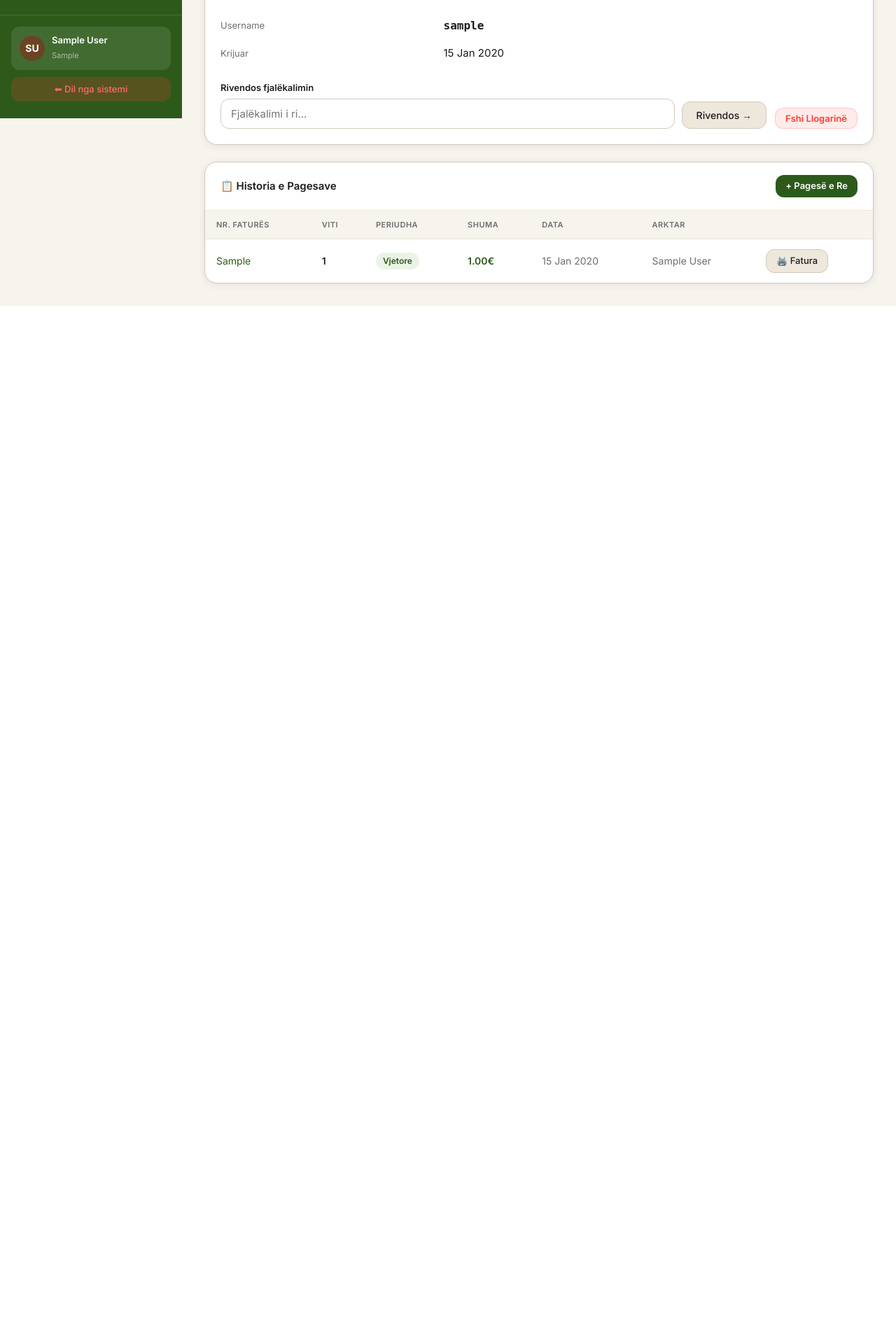
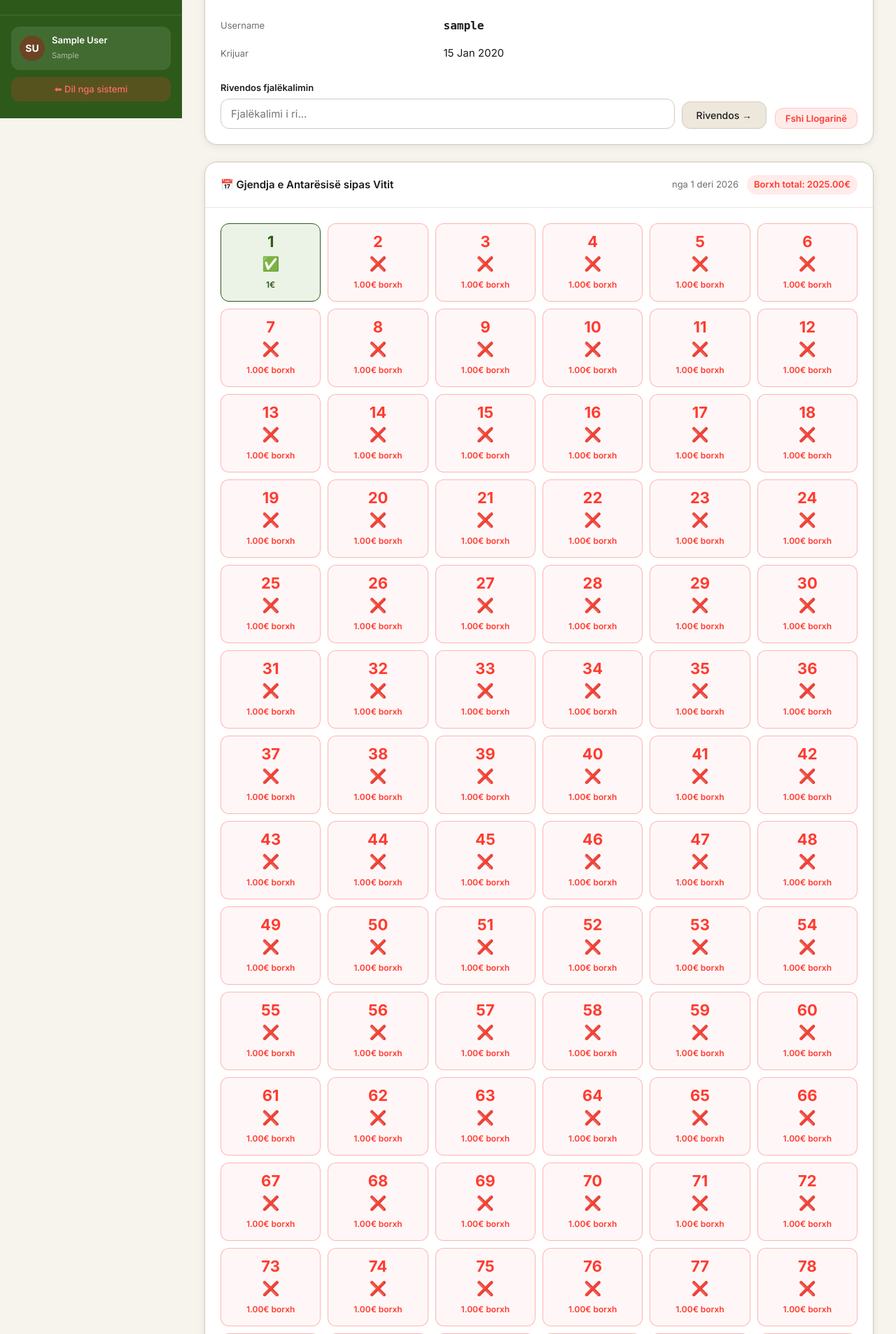
Before and after one commit to MuhamedAdemi/xhamia-pirok, a Django app: page /shtepite/1/ in a window 1280 px wide. Shown: the part 631-2537 px from the top of the page at 70% size. Before the commit the page ends 1068 px from the top, so only its background shows below. Run offline with Django 5.2, Linux system fonts and the light colour scheme; a user stored in the database is signed in; tables that the repository leaves empty hold one stand-in row (values such as "Sample post"); some libraries are stand-ins or nearby versions.

Commit message:
Shto gjendjen historike te antaresise vit-pas-viti
- Field i ri ne Shtepia: viti_fillimit_antaresise (default 2026)
- Dashboard admin per cdo shtapi tregon grile me vitet: e paguar / borxh
- Permbyllje: admin mund te ndryshoje vitin e fillimit (shkri borxhet e vjetra)
- Portali shtepie tregon gjendjen e plote vit-pas-viti
- Forma e shtepise perfshine fushen viti_fillimit_antaresise me shpjegim

Co-Authored-By: Claude Sonnet 4.6 <noreply@anthropic.com>

```diff
--- a/templates/shtepite/detaje.html
+++ b/templates/shtepite/detaje.html
@@ -145,6 +145,62 @@
 </div>
 {% endif %}
 
+<!-- Gjendja Antarësisë sipas Vitit -->
+<div class="card" style="margin-bottom:24px;">
+  <div class="card-header">
+    <h5>📅 Gjendja e Antarësisë sipas Vitit</h5>
+    <div style="display:flex; align-items:center; gap:12px;">
+      <span style="font-size:13px; color:var(--tekst-dytësor);">nga {{ shtepi.viti_fillimit_antaresise }} deri {{ viti_aktual }}</span>
+      {% if borxhi_total > 0 %}
+      <span style="font-size:13px; background:rgba(255,59,48,0.1); color:var(--gabim); padding:4px 10px; border-radius:20px; font-weight:600;">Borxh total: {{ borxhi_total }}€</span>
+      {% else %}
+      <span style="font-size:13px; background:var(--gjelbër-shumë-i-çelur); color:var(--gjelbër); padding:4px 10px; border-radius:20px; font-weight:600;">✅ Pa borxh</span>
+      {% endif %}
+    </div>
+  </div>
+  <div class="card-body">
+    {% if pagesat_per_vit %}
+    <div style="display:grid; grid-template-columns:repeat(auto-fill, minmax(140px, 1fr)); gap:10px; margin-bottom:20px;">
+      {% for vit, info in pagesat_per_vit.items %}
+      <div style="border:1.5px solid {% if info.ka_paguar %}var(--gjelbër){% else %}rgba(255,59,48,0.35){% endif %}; border-radius:12px; padding:14px; text-align:center; background:{% if info.ka_paguar %}var(--gjelbër-shumë-i-çelur){% else %}rgba(255,59,48,0.04){% endif %};">
+        <div style="font-size:22px; font-weight:800; color:{% if info.ka_paguar %}var(--gjelbër){% else %}var(--gabim){% endif %}; line-height:1;">
+          {{ vit }}
+        </div>
+        <div style="font-size:20px; margin:6px 0;">{% if info.ka_paguar %}✅{% else %}❌{% endif %}</div>
+        <div style="font-size:12px; color:{% if info.ka_paguar %}var(--gjelbër){% else %}var(--gabim){% endif %}; font-weight:600;">
+          {% if info.ka_paguar %}{{ info.shuma_paguar }}€{% else %}{{ info.borxhi }}€ borxh{% endif %}
+        </div>
+      </div>
+      {% endfor %}
+    </div>
+    {% else %}
+    <p style="color:var(--tekst-dytësor); text-align:center; padding:20px 0;">Nuk ka vite për t'u shfaqur.</p>
+    {% endif %}
+
+    {% if request.user.profili.është_admin %}
+    <div style="border-top:1px solid var(--kufi); padding-top:16px; margin-top:4px;">
+      <p style="font-size:13px; color:var(--tekst-dytësor); margin-bottom:10px;">
+        <strong>Permbyllje:</strong> Nëse shtëpia i ka paguar borxhet e vjetra ose bëhet fshirje e borxhit, cakto vitin nga i cili fillon llogaritja e re.
+      </p>
+      <form method="post" action="{% url 'permbyll_antaresia' shtepi.pk %}" style="display:flex; gap:10px; align-items:flex-end; flex-wrap:wrap;">
+        {% csrf_token %}
+        <div class="forma-grup" style="margin:0; min-width:200px;">
+          <label style="font-size:13px;">Fillo antarësinë nga viti:</label>
+          <select name="viti_i_ri" style="padding:8px 12px; border:1.5px solid var(--kufi); border-radius:10px; font-size:14px; background:var(--e-bardhë); font-family:'Inter',sans-serif;">
+            {% for v in vitit_lista %}
+              <option value="{{ v }}" {% if v == viti_aktual %}selected{% endif %}>{{ v }}</option>
+            {% endfor %}
+          </select>
+        </div>
+        <button type="submit" class="btn-dytësor" onclick="return confirm('A jeni i sigurt? Llogaritja e borxhit do të fillojë nga viti i ri.')">
+          Permbyll & Fillo nga Viti i Ri →
+        </button>
+      </form>
+    </div>
+    {% endif %}
+  </div>
+</div>
+
 <!-- Historia pagesave -->
 <div class="card">
   <div class="card-header">
--- a/templates/shtepite/forma.html
+++ b/templates/shtepite/forma.html
@@ -41,6 +41,11 @@
           <label>{{ form.nr_antareve_familjes.label }}</label>
           {% render_field form.nr_antareve_familjes %}
           {% if form.nr_antareve_familjes.errors %}<p class="gabim-fusha">{{ form.nr_antareve_familjes.errors.0 }}</p>{% endif %}
+        </div>
+        <div class="forma-grup">
+          <label>{{ form.viti_fillimit_antaresise.label }}</label>
+          {% render_field form.viti_fillimit_antaresise %}
+          <p class="ndihma">Viti nga i cili fillon llogaritja e borxhit të antarësisë. P.sh. 2017 nëse kanë borxh të vjetër, 2026 nëse janë në rregull.</p>
         </div>
       </div>
     </div>
--- a/xhamia/forms.py
+++ b/xhamia/forms.py
@@ -59,11 +59,14 @@ class ShtepiaForm(forms.ModelForm):
         model = Shtepia
         fields = [
             'nr_shtepise', 'emri_kryefamiljarit', 'mbiemri_kryefamiljarit',
-            'nr_antareve_familjes', 'kategoria',
+            'nr_antareve_familjes', 'kategoria', 'viti_fillimit_antaresise',
             'email', 'nr_telefoni_kryesor', 'nr_telefoni_sporadik',
             'kontakt_sporadik_emri', 'kontakt_sporadik_email', 'kontakt_sporadik_telefoni',
             'shenime', 'është_aktiv',
         ]
+        labels = {
+            'viti_fillimit_antaresise': 'Antarësia Aktive nga Viti',
+        }
         widgets = {
             'shenime': forms.Textarea(attrs={'rows': 2}),
         }
--- a/xhamia/models.py
+++ b/xhamia/models.py
@@ -62,6 +62,9 @@ class Shtepia(models.Model):
     nr_antareve_familjes = models.PositiveSmallIntegerField(default=1, verbose_name='Nr. Anëtarëve')
     kategoria = models.ForeignKey(
         Kategoria, on_delete=models.PROTECT, verbose_name='Kategoria e Pagesës'
+    )
+    viti_fillimit_antaresise = models.PositiveSmallIntegerField(
+        default=2026, verbose_name='Antarësia Aktive nga Viti'
     )
     email = models.EmailField(blank=True, verbose_name='Email')
     nr_telefoni_kryesor = models.CharField(max_length=20, blank=True, verbose_name='Nr. Telefoni Kryesor')
--- a/xhamia/urls.py
+++ b/xhamia/urls.py
@@ -17,6 +17,7 @@ urlpatterns = [
     path('shtepite/<int:pk>/', views.detaje_shtepia, name='detaje_shtepia'),
     path('shtepite/<int:pk>/edito/', views.edito_shtepi, name='edito_shtepi'),
     path('shtepite/<int:pk>/fshi/', views.fshi_shtepi, name='fshi_shtepi'),
+    path('shtepite/<int:pk>/permbyll/', views.permbyll_antaresia, name='permbyll_antaresia'),
 
     # Pagesat Antaresia
     path('pagesat/antaresia/', views.lista_pagesa_antaresia, name='lista_pagesa_antaresia'),
--- a/xhamia/views.py
+++ b/xhamia/views.py
@@ -13,6 +13,7 @@ from xhtml2pdf import pisa
 import json
 import random
 import string
+from decimal import Decimal
 
 from .models import ProfilStafi, ProfilShtepi, Kategoria, Shtepia, PagesaAntaresia, PagesaFondi
 from .forms import (
@@ -286,9 +287,53 @@ def shto_shtepi(request):
 def detaje_shtepia(request, pk):
     shtepi = get_object_or_404(Shtepia, pk=pk)
     pagesat = shtepi.pagesat.select_related('arktar', 'kategoria_pageses').order_by('-viti', '-data_pageses')
+
+    viti_aktual = timezone.now().year
+    viti_fillimit = shtepi.viti_fillimit_antaresise
+    pagesat_per_vit = {}
+    borxhi_total = Decimal('0')
+    for v in range(viti_fillimit, viti_aktual + 1):
+        shuma_paguar = shtepi.pagesat.filter(viti=v).aggregate(
+            s=Sum('shuma_paguar')
+        )['s'] or Decimal('0')
+        shuma_duhet = shtepi.kategoria.shuma_vjetore
+        ka_paguar = shuma_paguar >= shuma_duhet
+        borxh_v = max(Decimal('0'), shuma_duhet - shuma_paguar)
+        borxhi_total += borxh_v
+        pagesat_per_vit[v] = {
+            'shuma_paguar': shuma_paguar,
+            'ka_paguar': ka_paguar,
+            'borxhi': borxh_v,
+        }
+
+    vitit_lista = list(range(2000, viti_aktual + 2))
+
     return render(request, 'shtepite/detaje.html', {
-        'shtepi': shtepi, 'pagesat': pagesat, 'faqja_aktive': 'shtepite'
+        'shtepi': shtepi,
+        'pagesat': pagesat,
+        'pagesat_per_vit': pagesat_per_vit,
+        'borxhi_total': borxhi_total,
+        'viti_aktual': viti_aktual,
+        'vitit_lista': vitit_lista,
+        'faqja_aktive': 'shtepite',
     })
+
+
+@login_required
+def permbyll_antaresia(request, pk):
+    if not është_admin(request.user):
+        messages.error(request, 'Nuk keni leje.')
+        return redirect('lista_shtepive')
+    shtepi = get_object_or_404(Shtepia, pk=pk)
+    if request.method == 'POST':
+        try:
+            viti_i_ri = int(request.POST.get('viti_i_ri', timezone.now().year))
+            shtepi.viti_fillimit_antaresise = viti_i_ri
+            shtepi.save()
+            messages.success(request, f'Antarësia e shtëpisë #{shtepi.nr_shtepise} u permbyll. Llogaritja fillon nga viti {viti_i_ri}.')
+        except (ValueError, TypeError):
+            messages.error(request, 'Viti i zgjedhur nuk është i vlefshëm.')
+    return redirect('detaje_shtepia', pk=pk)
 
 
 @login_required
@@ -658,26 +703,36 @@ def portali_shtepi(request):
     vitit_lista = list(range(2020, timezone.now().year + 2))
 
     pagesat_te_gjitha = shtepi.pagesat.select_related('arktar', 'kategoria_pageses').order_by('-viti', '-data_pageses')
-    pagesat_vitit = pagesat_te_gjitha.filter(viti=viti)
 
-    paguar_kete_vit = pagesat_vitit.aggregate(s=Sum('shuma_paguar'))['s'] or 0
-    duhet_paguar = shtepi.kategoria.shuma_vjetore
-    ka_paguar_plote = float(paguar_kete_vit) >= float(duhet_paguar)
-    borxhi = max(0, float(duhet_paguar) - float(paguar_kete_vit))
+    viti_aktual = timezone.now().year
+    viti_fillimit = shtepi.viti_fillimit_antaresise
+    pagesat_per_vit = {}
+    borxhi_total = Decimal('0')
+    for v in range(viti_fillimit, viti_aktual + 1):
+        shuma_paguar = shtepi.pagesat.filter(viti=v).aggregate(
+            s=Sum('shuma_paguar')
+        )['s'] or Decimal('0')
+        shuma_duhet = shtepi.kategoria.shuma_vjetore
+        ka_paguar = shuma_paguar >= shuma_duhet
+        borxh_v = max(Decimal('0'), shuma_duhet - shuma_paguar)
+        borxhi_total += borxh_v
+        pagesat_per_vit[v] = {
+            'shuma_paguar': shuma_paguar,
+            'ka_paguar': ka_paguar,
+            'borxhi': borxh_v,
+        }
 
-    total_gjithsej = pagesat_te_gjitha.aggregate(s=Sum('shuma_paguar'))['s'] or 0
+    total_gjithsej = pagesat_te_gjitha.aggregate(s=Sum('shuma_paguar'))['s'] or Decimal('0')
     pagesa_e_fundit = pagesat_te_gjitha.first()
 
     return render(request, 'portali_shtepi/dashboard.html', {
         'shtepi': shtepi,
         'viti': viti,
         'vitit_lista': vitit_lista,
-        'pagesat_vitit': pagesat_vitit,
+        'pagesat_per_vit': pagesat_per_vit,
         'pagesat_te_gjitha': pagesat_te_gjitha,
-        'paguar_kete_vit': paguar_kete_vit,
-        'duhet_paguar': duhet_paguar,
-        'ka_paguar_plote': ka_paguar_plote,
-        'borxhi': borxhi,
+        'borxhi_total': borxhi_total,
+        'viti_aktual': viti_aktual,
         'total_gjithsej': total_gjithsej,
         'pagesa_e_fundit': pagesa_e_fundit,
         'portali_shtepi': True,
```
Also changed, not shown: templates/portali_shtepi/dashboard.html (+43 -58 lines), xhamia/migrations/0003_shtepia_viti_fillimit_antaresise.py (added).
